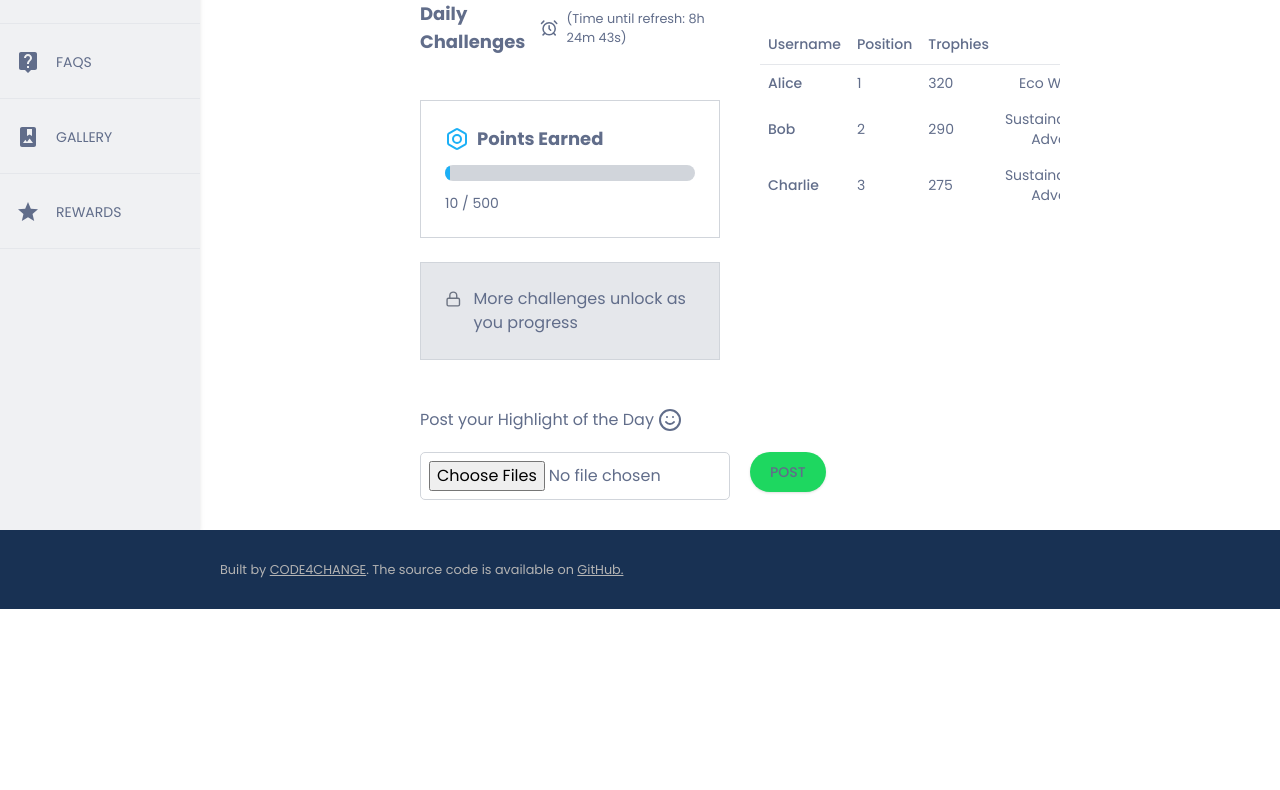
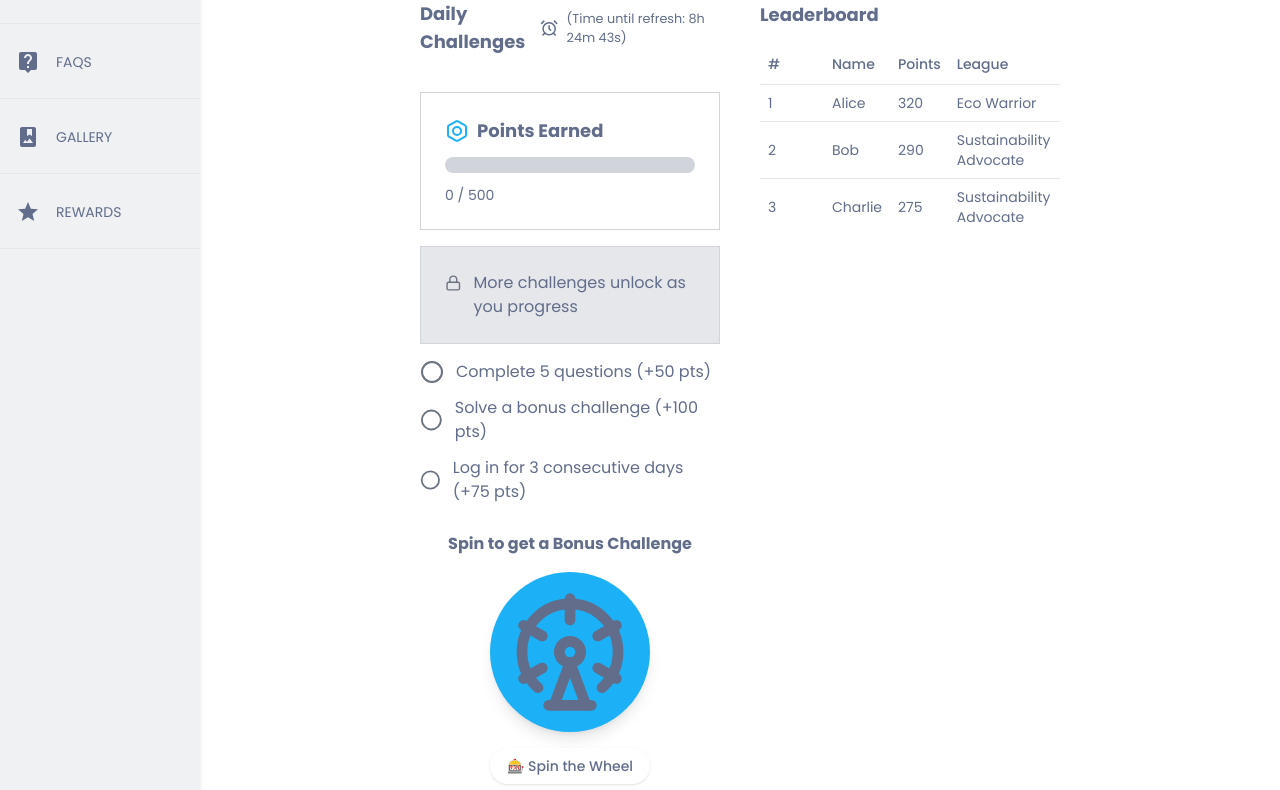
Before and after one commit to Niranjan1Praveen/FootPrintly, a Next.js app: page /home in a window 1280 px wide. Shown: the part 270-1060 px from the top of the page. Before the commit the page ends 879 px from the top, so only its background shows below. Built offline with nearby package versions, Linux system fonts and the light colour scheme.

Commit message:
Updated Files

```diff
--- a/components/challenges.js
+++ b/components/challenges.js
@@ -1,25 +1,92 @@
 "use client";
-import { BoltIcon, LockIcon, AlarmClock } from "lucide-react";
-import React, { useState } from "react";
+import {
+  BoltIcon,
+  LockIcon,
+  AlarmClock,
+  CheckCircle,
+  Circle,
+} from "lucide-react";
+import React, { useEffect, useState } from "react";
 import Timer from "@/app/timer";
+import SpinWheel from "./spinWheel";
 
 function Challenges(props) {
   const maxPoints = 500;
-  const [points, setPoints] = useState(10);
+  const [points, setPoints] = useState(0);
+  const [completedChallenges, setCompletedChallenges] = useState([]);
   const progressPercentage = (points / maxPoints) * 100;
+
+  // List of challenges
+  const dailyChallenges = [
+    { id: 1, text: "Complete 5 questions", points: 50 },
+    { id: 2, text: "Solve a bonus challenge", points: 100 },
+    { id: 3, text: "Log in for 3 consecutive days", points: 75 },
+  ];
+
+  // Fetch user score
+  useEffect(() => {
+    const fetchUserScore = async () => {
+      const authToken = localStorage.getItem("authToken");
+      if (!authToken) return;
+
+      try {
+        const response = await fetch(
+          `http://localhost:3001/api/user/${authToken}`
+        );
+        const data = await response.json();
+
+        if (response.ok) {
+          setPoints(data.totalScore ?? 0);
+          setCompletedChallenges(data.completedChallenges ?? []);
+        } else {
+          console.error("Error fetching score:", data.error);
+        }
+      } catch (error) {
+        console.error("Error fetching score:", error);
+      }
+    };
+
+    fetchUserScore();
+  }, []);
+
+  // Handle challenge completion
+  const handleChallengeComplete = async (challenge) => {
+    if (completedChallenges.includes(challenge.id)) return;
+
+    const newPoints = points + challenge.points;
+    setPoints(newPoints);
+    setCompletedChallenges([...completedChallenges, challenge.id]);
+
+    // Update backend
+    const authToken = localStorage.getItem("authToken");
+    if (!authToken) return;
+
+    try {
+      await fetch(`http://localhost:3001/api/user/${authToken}/update-score`, {
+        method: "POST",
+        headers: { "Content-Type": "application/json" },
+        body: JSON.stringify({
+          challengeId: challenge.id,
+          points: challenge.points,
+        }),
+      });
+    } catch (error) {
+      console.error("Error updating score:", error);
+    }
+  };
+
   return (
-    <div>
-      {/* Column 1 - Daily Challenges */}
-      <div className="flex flex-col gap-6 w-full">
+    <div className="flex flex-col gap-4">
+      {/* Header Section */}
       <div className="flex justify-between py-5">
         <h1 className="font-bold text-lg">Daily Challenges</h1>
         <h1 className="flex items-center gap-2">
           <AlarmClock />
-
           <Timer />
         </h1>
       </div>
 
+      {/* Progress Bar */}
       <div className="flex flex-col gap-3 p-6 border border-gray-300 rounded-lg">
         <div className="flex items-center gap-2 text-[#1CB0F6]">
           <BoltIcon />
@@ -36,11 +103,40 @@ function Challenges(props) {
         </span>
       </div>
 
+      {/* Locked Challenges */}
       <div className="flex gap-3 rounded-lg bg-gray-200 text-gray-600 p-6 border border-gray-300">
         <LockIcon className="text-gray-500" />
         <h1>More challenges unlock as you progress</h1>
       </div>
+      {/* Challenge List */}
+      <div className="flex flex-col gap-3">
+        {dailyChallenges.map((challenge) => (
+          <div
+            key={challenge.id}
+            className="flex items-center gap-3 cursor-pointer"
+            onClick={() => handleChallengeComplete(challenge)}
+          >
+            {completedChallenges.includes(challenge.id) ? (
+              <CheckCircle className="text-green-500" />
+            ) : (
+              <Circle className="text-gray-500" />
+            )}
+            <h1
+              className={
+                completedChallenges.includes(challenge.id)
+                  ? "text-gray-500 line-through"
+                  : ""
+              }
+            >
+              {challenge.text} (+{challenge.points} pts)
+            </h1>
           </div>
+        ))}
+      </div>
+
+      {/* Bonus Challenge */}
+      <SpinWheel/>
+
     </div>
   );
 }
--- a/components/header.js
+++ b/components/header.js
@@ -15,7 +15,7 @@ export default function Header() {
       {/* Logo */}
       <div className="flex items-center gap-4">
         <Image src={logo} alt="Logo" width={30} height={30} />
-        <h1 className="text-xl font-bold tracking-widest cursor-pointer text-[var(--secondary-text)]">
+        <h1 className="text-xl font-bold tracking-widest cursor-pointer">
           FootPrintly
         </h1>
       </div>
--- a/components/landingParticles.js
+++ b/components/landingParticles.js
@@ -49,7 +49,7 @@ function DraggableSphere({ initialPosition }) {
     <RigidBody
       ref={ref}
       colliders={false}
-      restitution={0.3}
+      restitution={0}
       gravityScale={3}
       type="dynamic"
     >
--- a/components/leaderboards.js
+++ b/components/leaderboards.js
@@ -1,17 +1,19 @@
-import React from "react";
-import { Trophy, Star } from "lucide-react";
+"use client";
+import { BoltIcon, LockIcon, AlarmClock, Star } from "lucide-react";
+import React, { useEffect, useState } from "react";
+import Timer from "@/app/timer";
 import {
   Table,
-  TableBody,
-  TableCaption,
-  TableCell,
-  TableHead,
   TableHeader,
   TableRow,
+  TableHead,
+  TableBody,
+  TableCell,
 } from "@/components/ui/table";
 
-function Leaderboards() {
-  const leaderboardData = [
+function Challenges() {
+  const [currentUser, setCurrentUser] = useState("");
+  const [leaderboard, setLeaderboard] = useState([
     { position: 1, name: "Alice", trophies: 320, league: "Eco Warrior" },
     {
       position: 2,
@@ -25,60 +27,100 @@ function Leaderboards() {
       trophies: 275,
       league: "Sustainability Advocate",
     },
+  ]);
+
+  const determineLeague = (score) => {
+    if (score >= 300) return "Eco Warrior";
+    if (score >= 250) return "Sustainability Advocate";
+    return "Green Enthusiast";
+  };
+
+  useEffect(() => {
+    const fetchUserScore = async () => {
+      const authToken = localStorage.getItem("authToken");
+      if (!authToken) return;
+
+      try {
+        const response = await fetch(
+          `http://localhost:3001/api/user/${authToken}`
+        );
+        const data = await response.json();
+
+        if (response.ok) {
+          const userScore = data.totalScore ?? 0;
+          setCurrentUser(data.username);
+          setLeaderboard((prevLeaderboard) => {
+            if (prevLeaderboard.some((user) => user.name === data.username)) {
+              return prevLeaderboard.map((user) =>
+                user.name === data.username
+                  ? { ...user, trophies: userScore }
+                  : user
+              );
+            }
+
+            const updatedLeaderboard = [
+              ...prevLeaderboard,
+              {
+                name: data.username,
+                trophies: userScore,
+                league: determineLeague(userScore),
+              },
             ];
 
+            updatedLeaderboard.sort((a, b) => b.trophies - a.trophies);
+            updatedLeaderboard.forEach(
+              (user, index) => (user.position = index + 1)
+            );
+
+            return updatedLeaderboard;
+          });
+        } else {
+          console.error("Error fetching score:", data.error);
+        }
+      } catch (error) {
+        console.error("Error fetching score:", error);
+      }
+    };
+
+    fetchUserScore();
+  }, []);
+
   return (
-    <main className="flex flex-col">
-      <h1 className="font-bold text-lg">Leaderboards</h1>
-      {/* Leaderboard List */}
-      {/* <div className="flex flex-col py-5 gap-6 w-full">
-        {leaderboardData.map((user, index) => (
-          <div
-            key={user.position}
-            className="flex items-center gap-5 w-full p-4 transform transition-all duration-300 bg-[var(--secondary-background)] rounded-[5px] "
-          >
-            <div
-              className={`w-12 h-12 rounded-full flex items-center justify-center border-4 border-white shadow-lg`}
-            >
-              <span className="text-lg font-bold">#{user.position}</span>
-            </div>
-            <div className="flex flex-col">
-              <p className="font-bold">{user.name}</p>
-              <p className="text-sm">
-                <Trophy className="inline-block w-4 h-4 text-yellow-400 mr-1" />{" "}
-                Trophies: {user.trophies} – League: {user.league}
-              </p>
-            </div>
-            {index === 0 && (
-              <Star className="w-6 h-6 text-yellow-400 animate-ping" />
-            )}
-          </div>
-        ))}
-      </div> */}
-      <div className="py-5 w-full">
+    <div className="w-full">
+      {/* Column 1 - Daily Challenges */}
+      <div className="flex flex-col gap-6 w-full">
+        {/* Leaderboard Section */}
+        <div className="mt-6">
+          <h2 className="text-lg font-bold mb-4">Leaderboard</h2>
           <Table>
             <TableHeader>
               <TableRow>
-              <TableHead className="w-[100px]">Username</TableHead>
-              <TableHead>Position</TableHead>
-              <TableHead>Trophies</TableHead>
-              <TableHead className="text-right">Tier</TableHead>
+                <TableHead className="w-16">#</TableHead>
+                <TableHead>Name</TableHead>
+                <TableHead>Points</TableHead>
+                <TableHead>League</TableHead>
               </TableRow>
             </TableHeader>
-          {leaderboardData.map((user, index) => (
-            <TableBody key={index}>
-              <TableRow>
-                <TableCell className="font-medium">{user.name}</TableCell>
+            <TableBody>
+              {leaderboard.map((user, index) => (
+                <TableRow
+                  key={index}
+                  className={
+                    user.name === currentUser ? "bg-blue-200 font-semibold" : ""
+                  }
+                >
                   <TableCell>{user.position}</TableCell>
+                  <TableCell>{user.name}</TableCell>
                   <TableCell>{user.trophies}</TableCell>
-                <TableCell className="text-right">{user.league}</TableCell>
+                  <TableCell>{user.league}</TableCell>
                 </TableRow>
+              ))}
             </TableBody>
-          ))}
           </Table>
         </div>
-    </main>
+      </div>
+    </div>
   );
 }
 
-export default Leaderboards;
+export default Challenges;
--- a/components/navbar.js
+++ b/components/navbar.js
@@ -6,7 +6,6 @@ import QuestionAnswerIcon from "@mui/icons-material/QuestionAnswer";
 import LiveHelpIcon from "@mui/icons-material/LiveHelp";
 import Person4Icon from "@mui/icons-material/Person4";
 import GradeIcon from "@mui/icons-material/Grade";
-
 import Rewards from "./rewards";
 import { ChatBubbleTwoTone, PhotoAlbum } from "@mui/icons-material";
 import { Laptop2Icon } from "lucide-react";
@@ -42,7 +41,7 @@ export default function Navbar() {
         >
           <Link href={"/"}>
             <Avatar>
-              <AvatarImage src="https://github.com/shadcn.png" />
+              <AvatarImage src="/logo/logo.png" />
               <AvatarFallback>CN</AvatarFallback>
             </Avatar>
           </Link>
--- /dev/null
+++ b/components/spinWheel.js
@@ -0,0 +1,61 @@
+import React, { useState } from "react";
+import { motion } from "framer-motion"; // For smooth animations
+import { Button } from "./ui/button";
+import { FerrisWheel } from "lucide-react";
+
+const challenges = [
+  "♻️ Recycle 5 plastic bottles",
+  "🚶 Walk instead of using a vehicle",
+  "🌱 Plant a tree today",
+  "🍃 Go a day without plastic",
+  "🔌 Turn off unused electronics",
+  "🥦 Eat a plant-based meal",
+  "🏞️ Spend 30 mins in nature",
+];
+
+function SpinWheel() {
+  const [selectedChallenge, setSelectedChallenge] = useState(null);
+  const [spinning, setSpinning] = useState(false);
+
+  const spinWheel = () => {
+    if (spinning) return;
+    setSpinning(true);
+    setTimeout(() => {
+      const randomIndex = Math.floor(Math.random() * challenges.length);
+      setSelectedChallenge(challenges[randomIndex]);
+      setSpinning(false);
+    }, 3000);
+  };
+
+  return (
+    <div className="flex flex-col items-center gap-4 py-3">
+        <h1 className="font-bold">Spin to get a Bonus Challenge</h1>
+      {/* Wheel */}
+      <motion.div
+        animate={{ rotate: spinning ? 1080 : 0 }}
+        transition={{ duration: 2, ease: "easeOut" }}
+        className="w-40 h-40 flex items-center rounded-full text-xl font-bold bg-[#1CB0F6] shadow-lg p-4"
+      >
+        <FerrisWheel className="w-full h-full"/>
+      </motion.div>
+
+      {/* Spin Button */}
+      <Button
+        onClick={spinWheel}
+        className="px-4 py-2"
+      >
+        🎰 Spin the Wheel
+      </Button>
+
+      {/* Result */}
+      {selectedChallenge && (
+        <div className="text-center">
+          <h2 className="text-lg font-bold">Your Challenge:</h2>
+          <p className="text-xl">{selectedChallenge}</p>
+        </div>
+      )}
+    </div>
+  );
+}
+
+export default SpinWheel;
```
Lines whose indentation alone changed are shown as unchanged.
